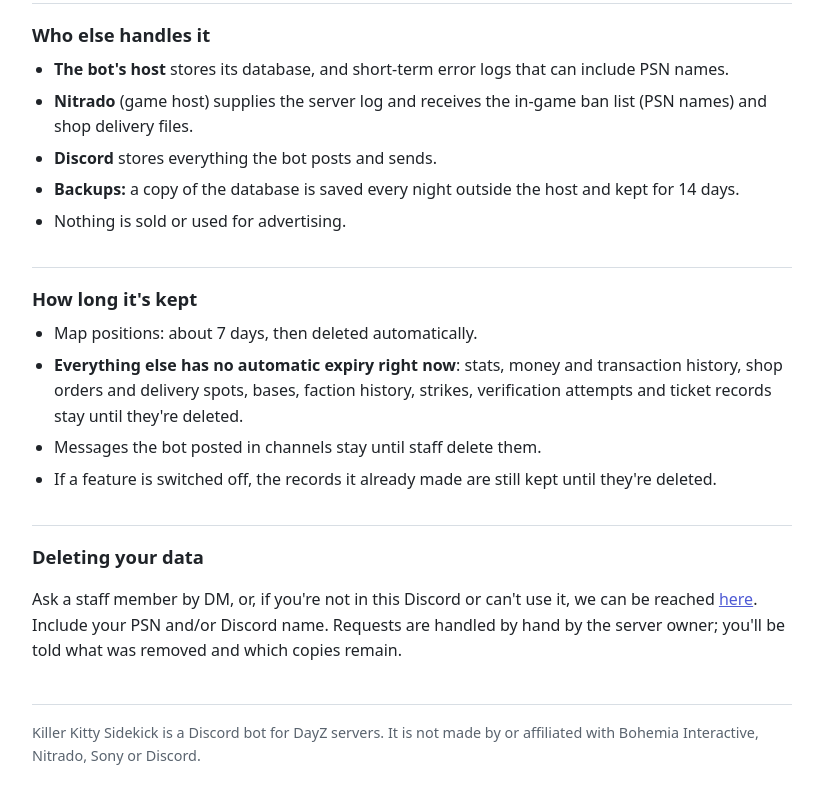
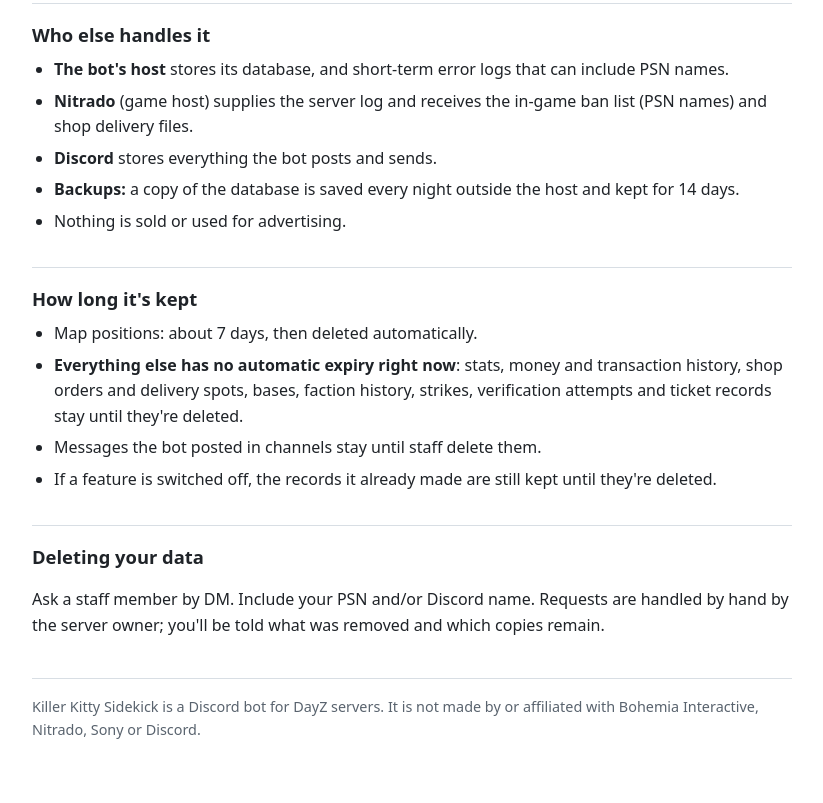
Before and after one commit to redrocktee-bot/killer-kitty-privacy, a plain HTML site: page index.html in a window 1280 px wide. Shown: the part 1531-2334 px from the top of the page, without its empty margins (228-1051 px from the left). Drawn offline with Linux system fonts and the light colour scheme.

Commit message:
Update index.html

```diff
--- a/index.html
+++ b/index.html
@@ -88,7 +88,7 @@ for anyone who plays on the server without using our Discord.</p>
 <section>
 <h2>Deleting your data</h2>
 <!-- ✏️ PRIVACY EMAIL: replace BOTH "PRIVACY_EMAIL_HERE" in the line below with the privacy email address, then commit. -->
-<p>Ask a staff member by DM, or, if you're not in this Discord or can't use it, we can be reached <a href="mailto:fiveangrycats@gmail.com">here</a>. Include your PSN and/or Discord name. Requests are handled by hand by the server owner; you'll be told what was removed and which copies remain.</p>
+<p>Ask a staff member by DM. Include your PSN and/or Discord name. Requests are handled by hand by the server owner; you'll be told what was removed and which copies remain.</p>
 </section>
 <footer>Killer Kitty Sidekick is a Discord bot for DayZ servers. It is not made by or affiliated with Bohemia
 Interactive, Nitrado, Sony or Discord.</footer>
```
